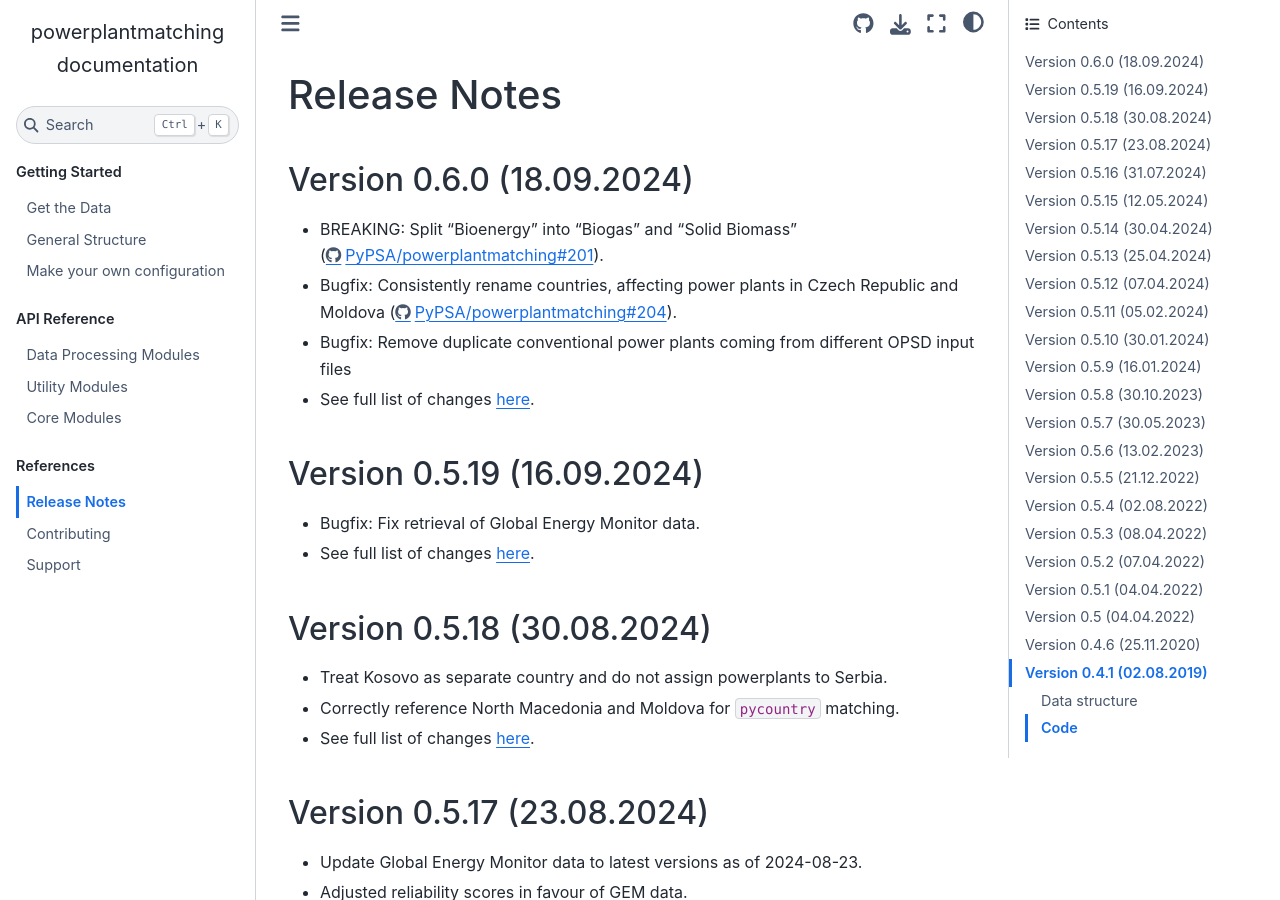
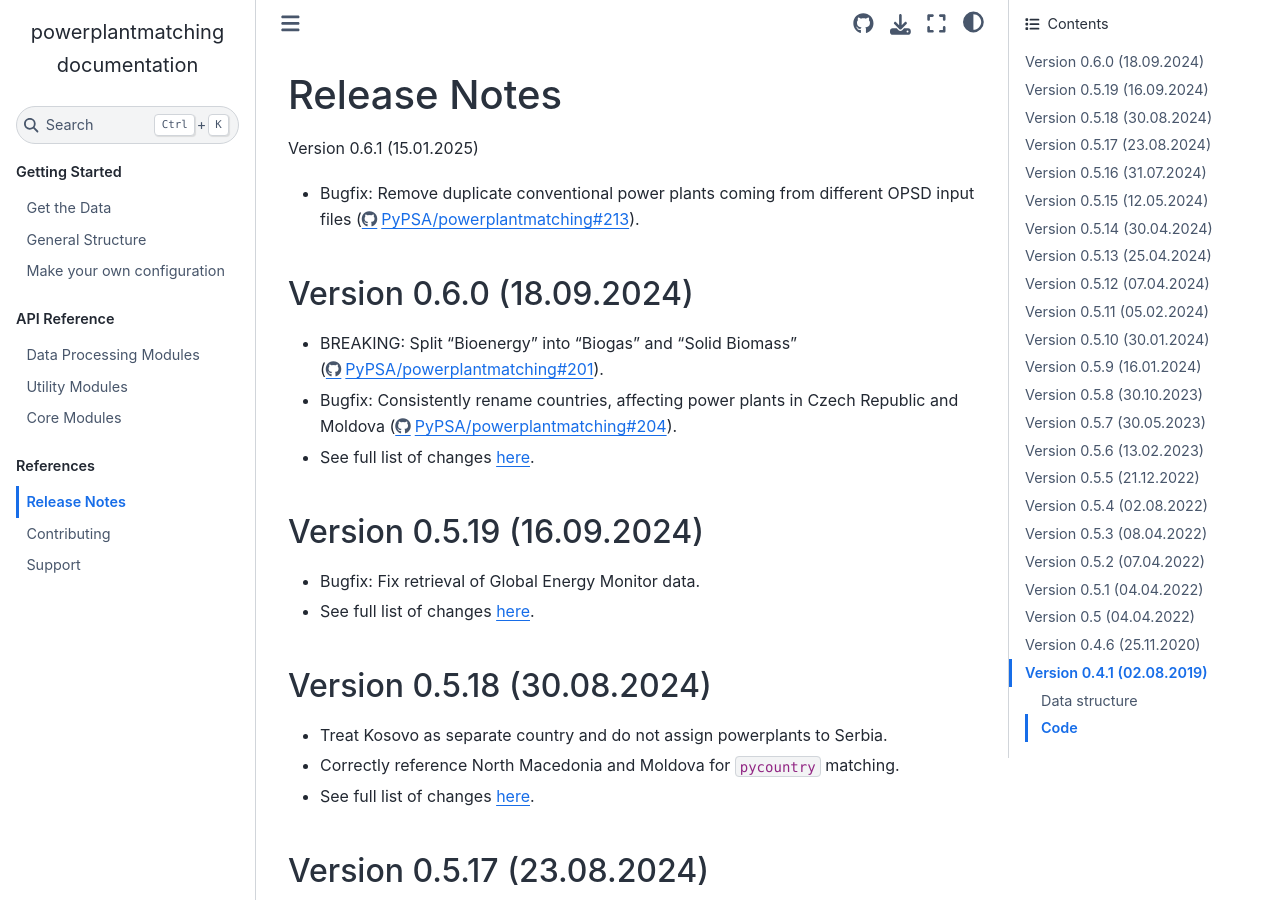
Before and after one commit to PyPSA/powerplantmatching, a Sphinx documentation site: the page built from doc/release-notes.rst, in a window 1280 px wide and 900 px high. Built offline with Sphinx 7.4.7 and the Sphinx Book theme 1.1.4, drawn with Linux system fonts in a browser that asks for light colours; pages that are not in the unit, such as notebooks, are missing from menus.

Commit message:
prepare release `v0.6.1`

```diff
--- a/doc/release-notes.rst
+++ b/doc/release-notes.rst
@@ -4,6 +4,9 @@ Release Notes
 .. Upcoming Version
 .. ----------------
 
+Version 0.6.1 (15.01.2025)
+
+* Bugfix: Remove duplicate conventional power plants coming from different OPSD input files (https://github.com/PyPSA/powerplantmatching/pull/213).
 
 Version 0.6.0 (18.09.2024)
 ---------------------------
```
Also changed, not shown: other parts of doc/release-notes.rst (+0 -2 lines).
